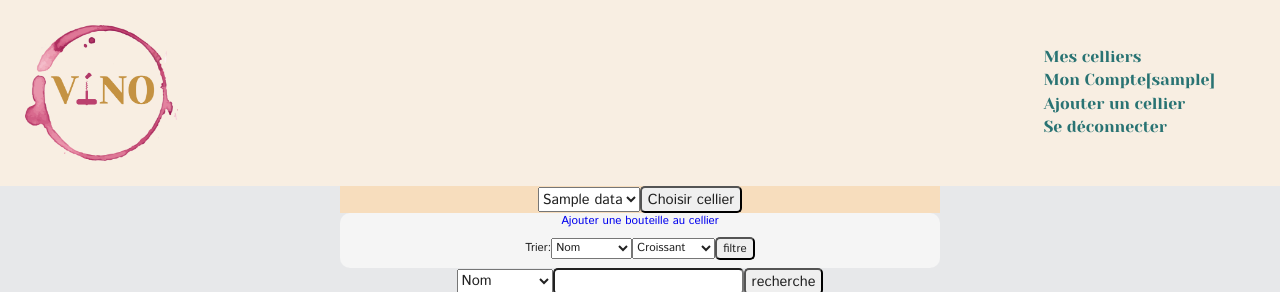
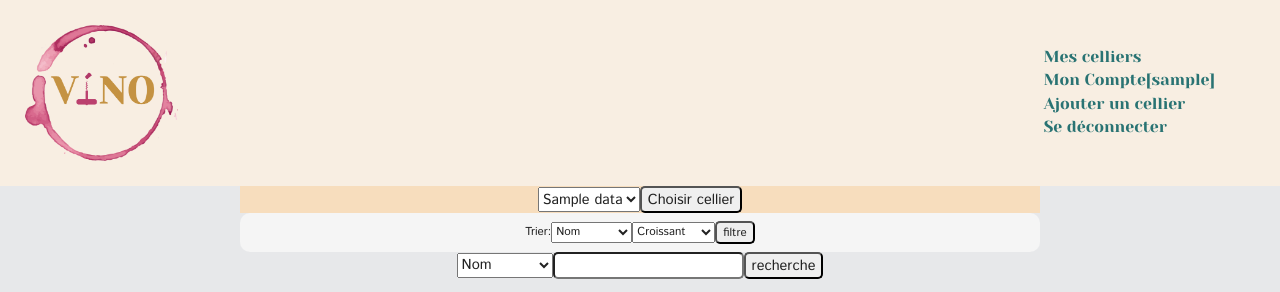
Before and after one commit to samiaprr/vino, a PHP site: the page made by vues/cellier.php in a window 1280 px wide. Shown: the top 292 px of the page. Run offline with PHP 8.4, Linux system fonts and the light colour scheme; the visitor is signed in with stand-in values (Sample User, id 1); the template is opened without the code that fills it: most values are stand-ins (such as "Sample title", 1, 10 or a date in 2020); some libraries are stand-ins or nearby versions; some web fonts are replaced.

Commit message:
Changement: -css -deplacement du lien ajouter une bouteille

```diff
--- a/css/main.css
+++ b/css/main.css
@@ -145,8 +145,12 @@ h1 {
 
 /* Affichage Cellier */
 
-.cellier {
-
+#ajouterBouteilleCellier {
+    background-color: red;
+    color: white;
+    padding: 1em 1.5em;
+    text-decoration: none;
+    text-transform: uppercase;
 }
 
 /*  Cellier - triage */
@@ -384,7 +388,7 @@ form input {
 @media only screen and (min-width:909px) {
     main {
         margin: 0 auto;
-        width: 600px;
+        width: 800px;
     }
 
 
--- a/vues/cellier.php
+++ b/vues/cellier.php
@@ -16,7 +16,6 @@
             }
             echo "</select><input type='submit' value='Choisir cellier'></form></section>";
                       echo "<section class='cellier-header column--center'>
-                        <li id='ajouterBouteilleCellier'><a href='?requete=ajouterNouvelleBouteilleCellier'>Ajouter une bouteille au cellier</a></li>
                             <form class='filtre row--center' action='?requete=triBouteille' method='POST'>
                                 <p> Trier:</p>
                                 <select name='categorie' class='categorieBouteille'>
@@ -52,10 +51,11 @@
 
             if(empty($data1)){
                 echo "<div>
-                    <h1> Chosisir un cellier </h1>
+                    <h1> Choisir un cellier </h1>
                 </div>";
             }
             else{
+                 echo " <a id='ajouterBouteilleCellier' href='?requete=ajouterNouvelleBouteilleCellier'>Ajouter une bouteille au cellier</a>";
                 foreach ($data1 as $cle => $bouteille) {
                     echo    "<div class='bouteille column--center' data-quantite='' data-id='" . $bouteille['id_bouteille_cellier'] . "'>
                     <img class='bouteille--img' src='https:" . $bouteille['image'] . "'>
@@ -65,20 +65,20 @@
                     </h1>
                     <button class='voir-plus'>Voir plus</button>
                     <div class='description column--center'>
-                        <p class='nom'>Nom :" .
+                        <p class='nom'>Nom: " .
                             $bouteille['nom'] . "
                         </p>
-                        <p class='quantite'>Quantité : <strong class='int'>" . $bouteille['quantite'] . "</strong></p>
-                        <p class='pays'>Pays :" .
+                        <p class='quantite'>Quantité: <strong class='int'>" . $bouteille['quantite'] . "</strong></p>
+                        <p class='pays'>Pays: " .
                             $bouteille['pays'] . "
                         </p>
-                        <p class='type'>Type :" .
+                        <p class='type'>Type: " .
                             $bouteille['types'] . "
                         </p>
-                        <p class='millesime'>Millesime :" .
+                        <p class='millesime'>Millesime: " .
                         $bouteille['millesime'] . "
                         </p>
-                        <p class='prix'>Prix :" .
+                        <p class='prix'>Prix: " .
                             $bouteille['prix'] . "
                         </p>
 
--- a/vues/cellierRecherche.php
+++ b/vues/cellierRecherche.php
@@ -16,6 +16,8 @@
             <input type='text' name='recherche'>
             <input type='submit' value='recherche' />
         </form></section>
+
+        <h1>Résultat de votre recherche</h1>
             ";
 
     foreach ($data1 as $cle => $bouteille) {
```
